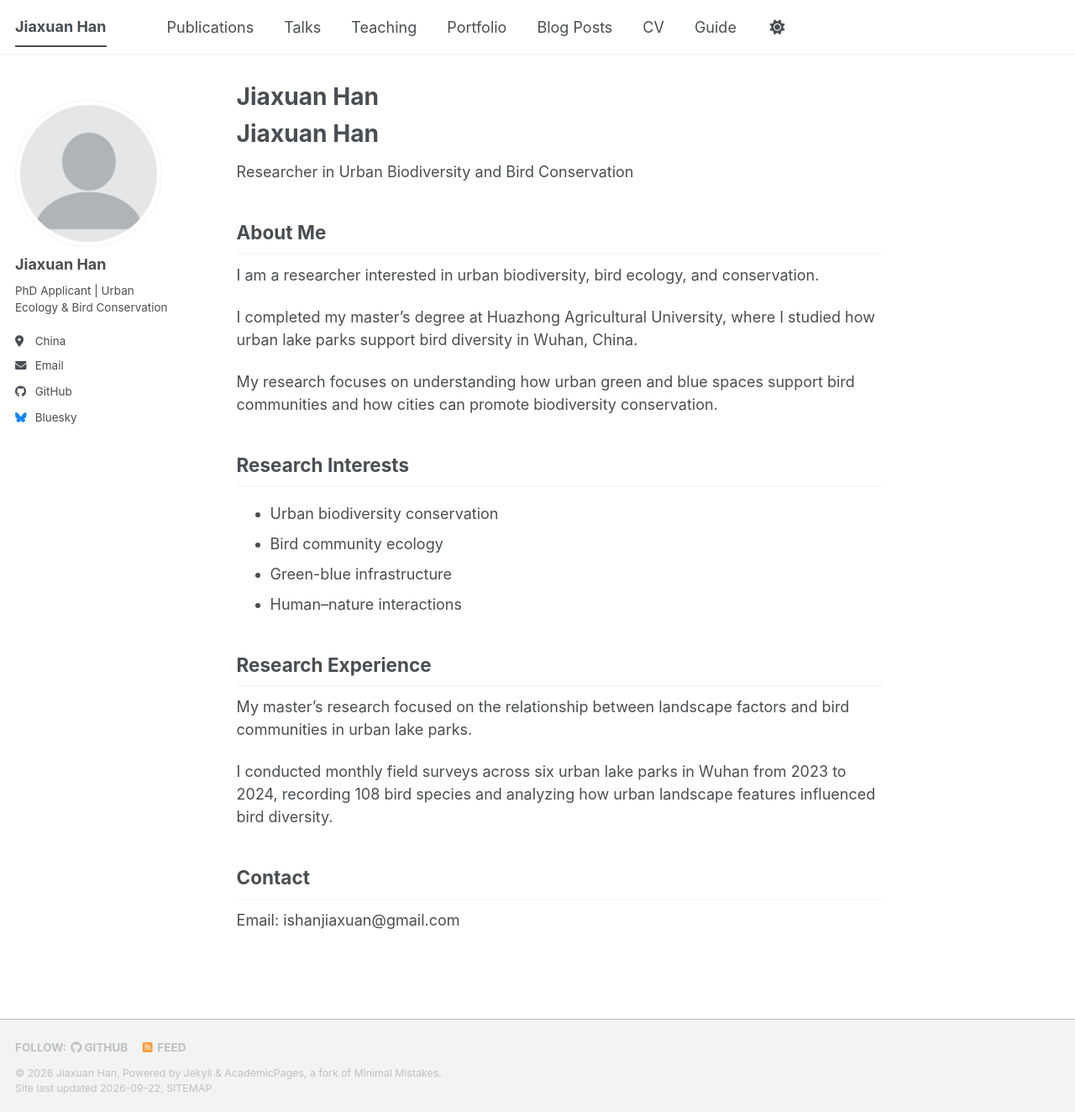
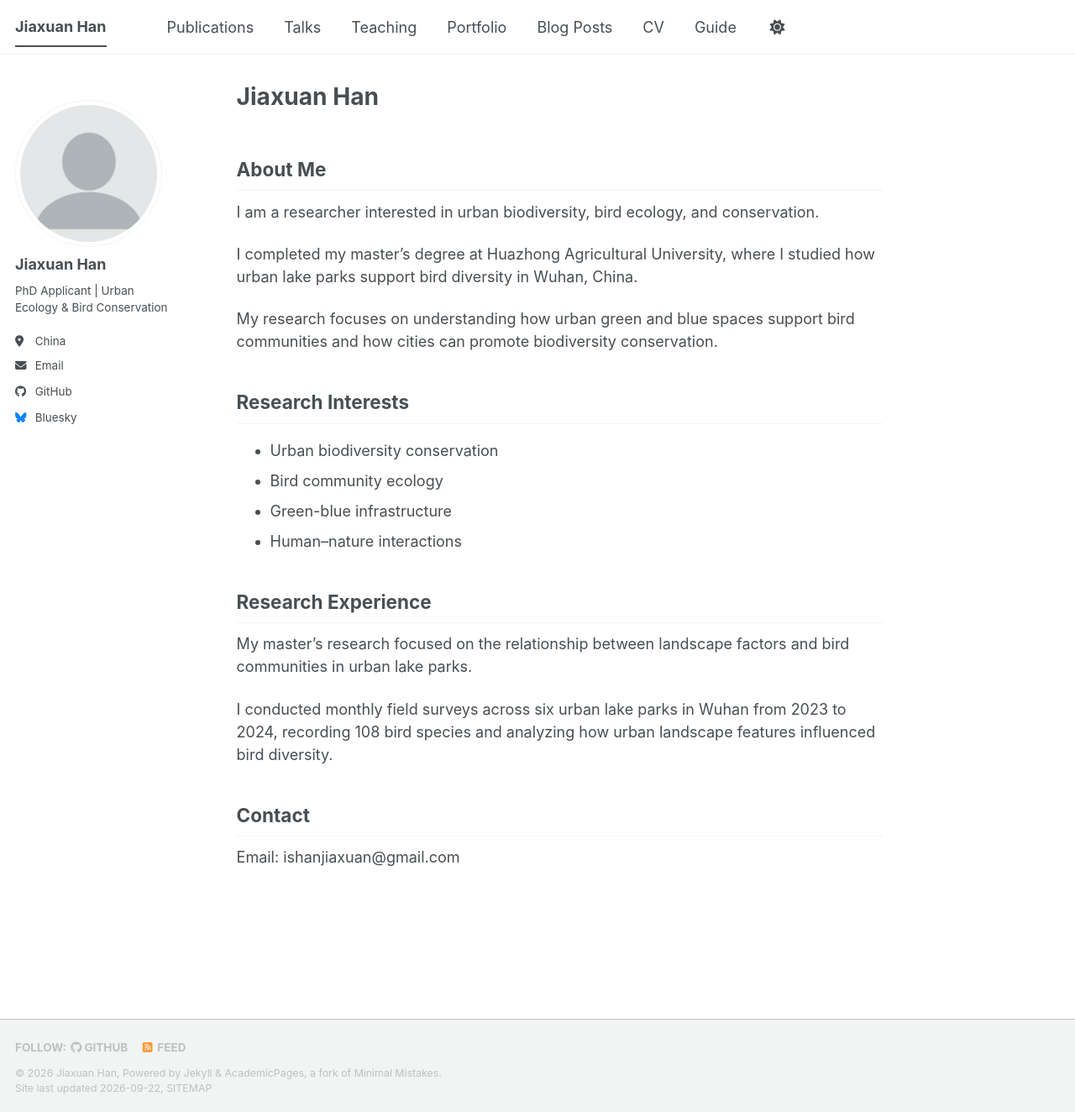
Before and after one commit to hanjiaxuan-hub/hanjiaxuan-hub.github.io, a Jekyll site: the page built from _pages/about.md, in a window 1280 px wide and 1324 px high. Shown: the whole window at 84% size. Built offline with Jekyll 4.4.1, drawn with Linux system fonts in a browser that asks for light colours; a style sheet for code colours, icons or effects is not loaded.

Commit message:
Update about.md

```diff
--- a/_pages/about.md
+++ b/_pages/about.md
@@ -6,12 +6,6 @@ redirect_from:
   - /about/
   - /about.html
 ---
-
-# Jiaxuan Han
-
-Researcher in Urban Biodiversity and Bird Conservation
-
-
 ## About Me
 
 I am a researcher interested in urban biodiversity, bird ecology, and conservation.
```
